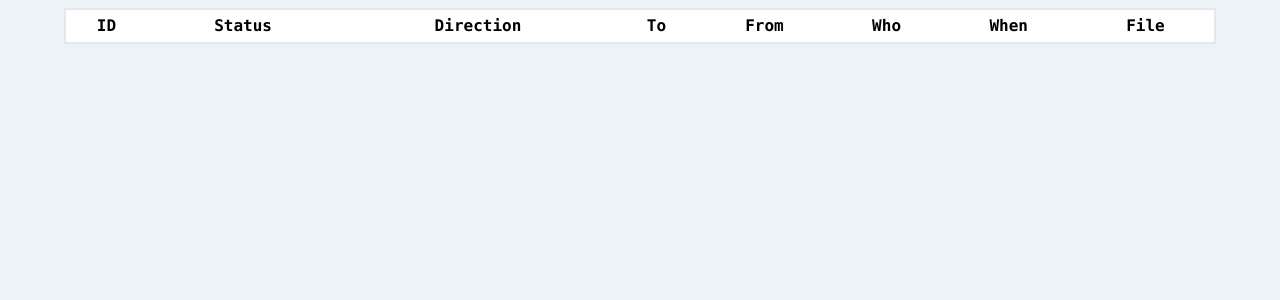
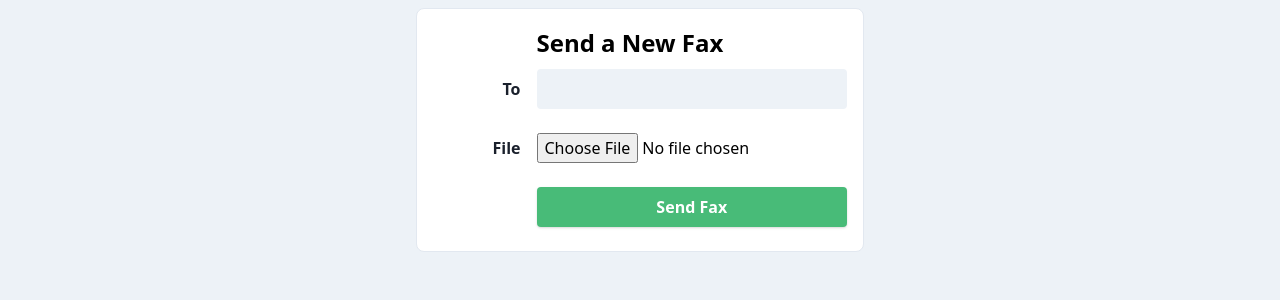
Before and after one commit to fidiego/accurate_replica, a Django app: page /dashboard/fax/new in a window 1280 px wide. Shown: the part 62-362 px from the top of the page. Run offline with Django 3.2, Linux system fonts and the light colour scheme; data that the repository does not hold is empty; parts of the project's set-up code (start-up, migrations or seed data) failed here and were passed over.

Commit message:
fax creation flow

```diff
--- a/accurate_replica/urls.py
+++ b/accurate_replica/urls.py
@@ -39,7 +39,7 @@ urlpatterns = [
     url(r"^", include("social_django.urls", namespace="social")),
     url(r"^", include((auth_urlpatterns, "auth"))),
     # dashboard views
-    url("dashboard", include("dashboard.urls", namespace="dashboard")),
+    url("dashboard/", include("dashboard.urls", namespace="dashboard")),
     # favicon
     url(
         r"^favicon.ico$",
--- a/apps/dashboard/templates/dashboard-base.html
+++ b/apps/dashboard/templates/dashboard-base.html
@@ -16,7 +16,7 @@
                     </div>
                     <div class="w-full block flex-grow lg:flex lg:items-center lg:w-auto">
                         <div class="text-sm lg:flex-grow">
-                            <a href="#responsive-header" class="block mt-4 lg:inline-block lg:mt-0 text-teal-200 hover:text-white mr-4">
+                            <a href="{% url 'dashboard:new-fax' %}" class="block mt-4 lg:inline-block lg:mt-0 text-teal-200 hover:text-white mr-4">
                                 New Fax
                             </a>
                             {% if request.user.is_superuser %}
--- /dev/null
+++ b/apps/dashboard/templates/new-fax.html
@@ -0,0 +1,70 @@
+{% extends 'dashboard-base.html' %}
+
+{% block content %}
+<div class="my-2 h-full border rounded-lg bg-white max-w-md mx-auto">
+    <form method="POST" class="w-full p-4 pb-2" enctype="multipart/form-data">
+        <div class="flex">
+            <div class="md:w-1/4"></div>
+            <div class="md:w-3/4">
+                <h2 class="font-bold text-2xl mb-2">
+                    Send a New Fax
+                </h2>
+            </div>
+        </div>
+
+        {% if form.non_field_errors %}
+        <div class="p-2 w-full bg-red-600 text-white rounded rounded-lg mb-6 px-4">
+            {% for error in form.non_field_errors %}
+            <p>
+            <span class="mr-2">
+                ⚠️
+            </span><span class="font-mono">{{error}}</span>
+            </p>
+            {% endfor %}
+        </div>
+        {% endif %}
+        {% csrf_token %}
+        <div class="md:flex md:items-center mb-6">
+            <div class="md:w-1/4">
+                <label class="block text-gray-900 font-bold md:text-right mb-1 md:mb-0 pr-4" for="id__to">
+                    To
+                </label>
+            </div>
+            <div class="md:w-3/4">
+                <input
+                    type="tel"
+                    name="_to"
+                    maxlength="16"
+                    required=""
+                    id="id__to"
+                    class="bg-gray-200 appearance-none border-2 border-gray-200 rounded w-full py-2 px-4 text-gray-700 leading-tight focus:outline-none focus:bg-white focus:border-green-900"
+                    >
+            </div>
+        </div>
+
+        <div class="md:flex md:items-center mb-6">
+            <div class="md:w-1/4">
+                <label class="block text-gray-900 font-bold md:text-right mb-1 md:mb-0 pr-4" for="id_content">
+                    File
+                </label>
+            </div>
+            <div class="md:w-3/4">
+                <input type="file" name="content" required="" id="id_content">
+                {% if form.content.errors %}
+                <p class="p-2 text-red-500">{{form.content.errors.as_text}}</p>
+                {% endif %}
+            </div>
+        </div>
+        <div class="md:flex md:items-center mb-4">
+            <div class="md:w-1/4"></div>
+            <div class="md:w-3/4">
+                <button
+                    class="shadow bg-green-500 hover:bg-green-400 focus:shadow-outline focus:outline-none text-white font-bold py-2 px-4 rounded w-full"
+                    type="submit">
+                    Send Fax
+                </button>
+            </div>
+        </div>
+    </form>
+</div>
+{% endblock content %}
--- a/apps/dashboard/urls.py
+++ b/apps/dashboard/urls.py
@@ -1,14 +1,15 @@
 from django.urls import path
 from django.conf.urls import url
 
-from dashboard.views import Home, FaxDetail
+from dashboard.views import Home, FaxDetail, NewFax
 
 
 app_name = "dashboard"
 
 
 urlpatterns = [
-    path(r'fax/<uuid:uuid>', FaxDetail.as_view(), name="fax-detail"),
-    path(r'^$', Home.as_view(), name="home"),
-    url(r'^(?:.*)/?$', Home.as_view(), name="home"),
+    url("fax/new", NewFax.as_view(), name="new-fax"),
+    path(r"fax/<uuid:uuid>", FaxDetail.as_view(), name="fax-detail"),
+    path(r"^$", Home.as_view(), name="home"),
+    url(r"^(?:.*)/?$", Home.as_view(), name="home"),
 ]
--- a/apps/dashboard/views.py
+++ b/apps/dashboard/views.py
@@ -1,8 +1,10 @@
+import logging
 from django.http import HttpResponse
 from django.shortcuts import redirect, render
 from django.views import View
 
 from fax.models import Fax
+from fax.forms import OutboundFaxForm
 
 
 class DashboardHomeRedirectView(View):
@@ -24,3 +26,17 @@ class FaxDetail(View):
     def get(self, request, uuid):
         fax = Fax.objects.get(uuid=uuid)
         return render(request, "fax-detail.html", context={'fax': fax})
+
+
+class NewFax(View):
+    def get(self, request):
+        form = OutboundFaxForm()
+        return render(request, "new-fax.html", context={'form': form})
+
+    def post(self, request):
+        form = OutboundFaxForm(request.POST, request.FILES, created_by=request.user)
+        if form.is_valid():
+            fax = form.save()
+            return redirect('dashboard:fax-detail', uuid=str(fax.uuid))
+        else:
+            return render(request, 'new-fax.html', context={'form': form})
--- /dev/null
+++ b/apps/fax/forms.py
@@ -0,0 +1,39 @@
+from django.conf import settings
+from django import forms
+
+from core.formatters import e164_format_phone_number
+from fax.models import Fax
+from fax.tasks import _send_fax
+
+
+class OutboundFaxForm(forms.ModelForm):
+    class Meta:
+        model = Fax
+        fields = ["_to", "content"]
+
+    def __init__(self, *args, **kwargs):
+        self.created_by = kwargs.pop('created_by', None)
+        super(OutboundFaxForm, self).__init__(*args, **kwargs)
+
+    def clean__to(self):
+        _to = self.cleaned_data['_to']
+        cleaned = e164_format_phone_number(_to)
+        return cleaned
+
+    def clean_content(self):
+        content = self.cleaned_data['content']
+        return content
+
+    def clean(self):
+        super().clean()
+
+        _to = self.cleaned_data['_to']
+        if _to == settings.TWILIO_NUMBER:
+            raise forms.ValidationError('Sending fax to self is disallowed.')
+        return self.cleaned_data
+
+    def save(self):
+        kwargs = self.cleaned_data
+        fax = Fax.objects.create(created_by=self.created_by, **kwargs)
+        _send_fax.delay(fax.uuid)
+        return fax
--- a/apps/fax/tasks.py
+++ b/apps/fax/tasks.py
@@ -9,3 +9,9 @@ from fax.models import Fax
 def _receive_fax(uuid):
     fax = Fax.objects.get(uuid=uuid)
     fax.receive_fax()
+
+
+@shared_task
+def _send_fax(uuid):
+    fax = Fax.objects.get(uuid=uuid)
+    fax.send_fax()
```
Also changed, not shown: apps/dashboard/templates/fax-detail.html (+13 -0 lines).
